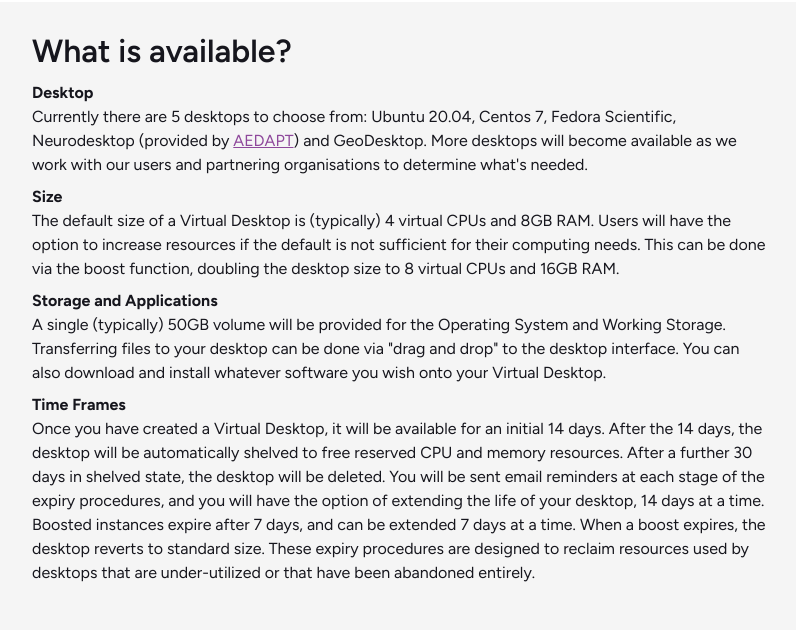
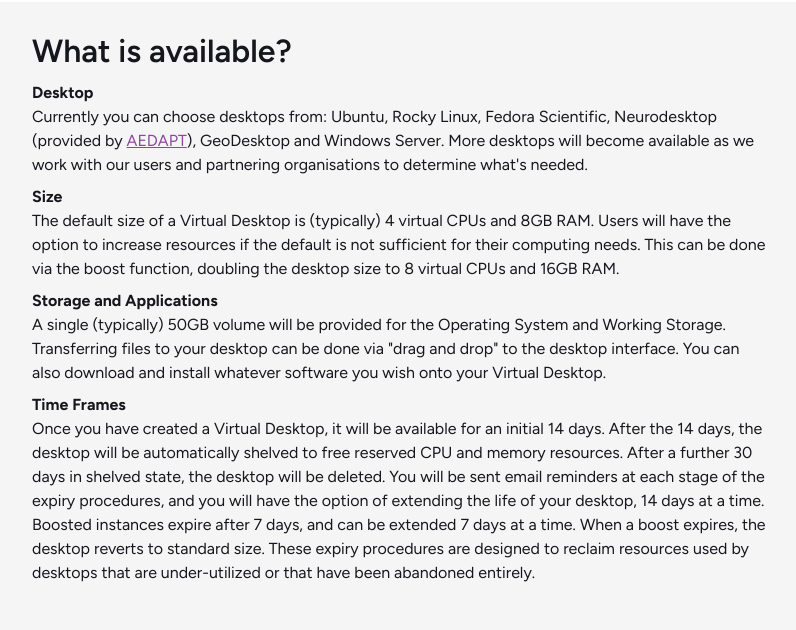
Before and after one commit to NeCTAR-RC/bumblebee, a Django app: page /about/ in a window 1280 px wide. Shown: the part 1574-2204 px from the top of the page, without its empty margins (50-846 px from the left). Run offline with Django 3.2, Linux system fonts and the light colour scheme; style sheets or scripts are compiled from the project's sources; parts of the project's set-up code (start-up, migrations or seed data) failed here and were passed over; some libraries are stand-ins or nearby versions.

Commit message:
Tweak the about page.
Change-Id: Ic930833419bde3c87e0b90e0a547a435a4cdfd05

```diff
--- a/researcher_workspace/templates/researcher_workspace/about.html
+++ b/researcher_workspace/templates/researcher_workspace/about.html
@@ -51,7 +51,7 @@
                 <h2 class="h1">What is available?</h2>
                 <dl>
                     <dt>Desktop</dt>
-                    <dd>Currently there are 5 desktops to choose from: Ubuntu 20.04, Centos 7, Fedora Scientific, Neurodesktop (provided by <a href="https://ardc.edu.au/project/australian-electrophysiology-data-analytics-platform-aedapt/">AEDAPT</a>) and GeoDesktop. More desktops will become available as we work with our users and partnering organisations to determine what's needed.</dd>
+                    <dd>Currently you can choose desktops from: Ubuntu, Rocky Linux, Fedora Scientific, Neurodesktop (provided by <a href="https://ardc.edu.au/project/australian-electrophysiology-data-analytics-platform-aedapt/">AEDAPT</a>), GeoDesktop and Windows Server.  More desktops will become available as we work with our users and partnering organisations to determine what's needed.</dd>
                     <dt>Size</dt>
                     <dd>The default size of a Virtual Desktop is (typically) 4 virtual CPUs and 8GB RAM. Users will have the option to increase resources if the default is not sufficient for their computing needs. This can be done via the boost function, doubling the desktop size to 8 virtual CPUs and 16GB RAM.</dd>
                     <dt>Storage and Applications</dt>
```
